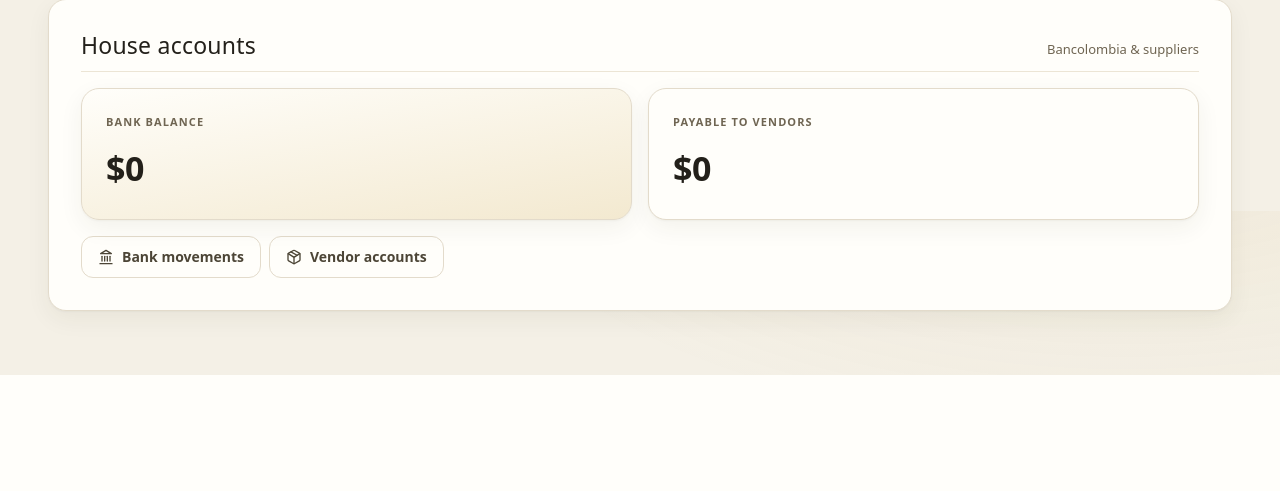
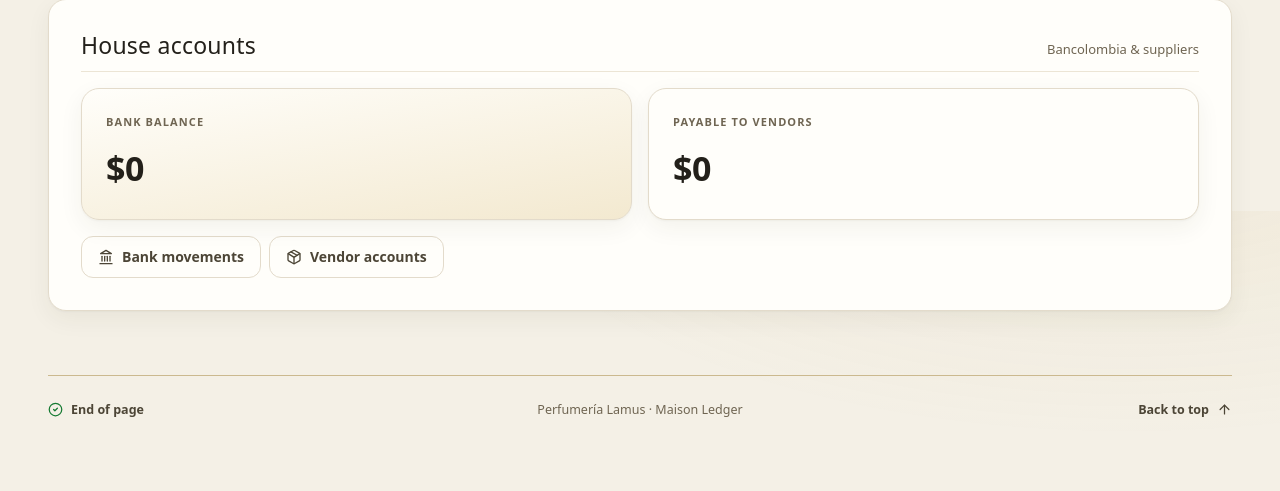
Before and after one commit to GhandourGh/perfumeria-lamus, a Flask app: page / in a window 1280 px wide. Shown: the part 1389-1880 px from the top of the page. Before the commit the page ends 1764 px from the top, so only its background shows below. Run offline with Flask 3, Linux system fonts and the light colour scheme; the visitor is signed in with stand-in values (Sample User, id 1); data comes from the database, SQL or seed files in the repository; data that the repository does not hold is empty; parts of the project's set-up code (start-up, migrations or seed data) failed here and were passed over.

Commit message:
Add shared page-end footer

```diff
--- a/static/style.css
+++ b/static/style.css
@@ -401,6 +401,56 @@ p { margin: 0; }
   from { opacity: 0; transform: translateY(10px); }
   to   { opacity: 1; transform: none; }
 }
+
+/* --------------------------------------------------------------------------
+   Page end marker
+   -------------------------------------------------------------------------- */
+
+.site-footer {
+  display: grid;
+  grid-template-columns: minmax(0, 1fr) auto minmax(0, 1fr);
+  align-items: center;
+  gap: var(--space-4);
+  margin-top: var(--space-8);
+  padding: var(--space-5) 0 var(--space-2);
+  border-top: 1px solid var(--rule);
+  color: var(--muted);
+  font-size: 12.5px;
+}
+
+.site-footer-end,
+.site-footer-top {
+  display: inline-flex;
+  align-items: center;
+  gap: var(--space-2);
+  white-space: nowrap;
+}
+
+.site-footer-end {
+  color: var(--ink-soft);
+  font-weight: 650;
+}
+
+.site-footer-end i,
+.site-footer-end svg,
+.site-footer-top i,
+.site-footer-top svg {
+  width: 15px;
+  height: 15px;
+}
+
+.site-footer-end i,
+.site-footer-end svg { color: var(--laurel-deep); }
+
+.site-footer-brand { text-align: center; }
+
+.site-footer-top {
+  justify-self: end;
+  color: var(--ink-soft);
+  font-weight: 600;
+}
+
+.site-footer-top:hover { color: var(--gold-deep); }
 
 /* --------------------------------------------------------------------------
    Page header
@@ -1466,7 +1516,7 @@ dialog.sheet[open] { animation: sheet-in .22s ease both; }
 
 @media print {
   body { background: #fff; color: #111; font-size: 12px; }
-  .topnav, .scrim, .toasts, .no-print, .page-actions, .toolbar, .row-actions { display: none !important; }
+  .topnav, .scrim, .toasts, .no-print, .page-actions, .toolbar, .row-actions, .site-footer { display: none !important; }
   .main { margin: 0; padding: 0; max-width: none; }
   .main > * { animation: none; }
   .print-only { display: block; margin-bottom: 18px; padding-bottom: 10px; border-bottom: 2px solid #111; }
@@ -1537,6 +1587,14 @@ dialog.sheet[open] { animation: sheet-in .22s ease both; }
   .page-head { align-items: stretch; flex-direction: column; }
   .page-actions .btn { flex: 1 1 auto; }
   h1 { font-size: 28px; }
+  .site-footer {
+    grid-template-columns: minmax(0, 1fr) auto;
+  }
+  .site-footer-brand {
+    grid-column: 1 / -1;
+    grid-row: 2;
+    text-align: left;
+  }
 }
 
 @media (max-width: 480px) {
--- a/templates/base.html
+++ b/templates/base.html
@@ -89,6 +89,18 @@
         {% endif %}
       {% endwith %}
       {% block content %}{% endblock %}
+
+      <footer class="site-footer" aria-label="End of page">
+        <span class="site-footer-end">
+          <i data-lucide="circle-check" aria-hidden="true"></i>
+          End of page
+        </span>
+        <span class="site-footer-brand">Perfumería Lamus · Maison Ledger</span>
+        <a class="site-footer-top" href="#main">
+          Back to top
+          <i data-lucide="arrow-up" aria-hidden="true"></i>
+        </a>
+      </footer>
     </main>
 
   <script src="{{ url_for('static', filename='app.js') }}" defer></script>
```
